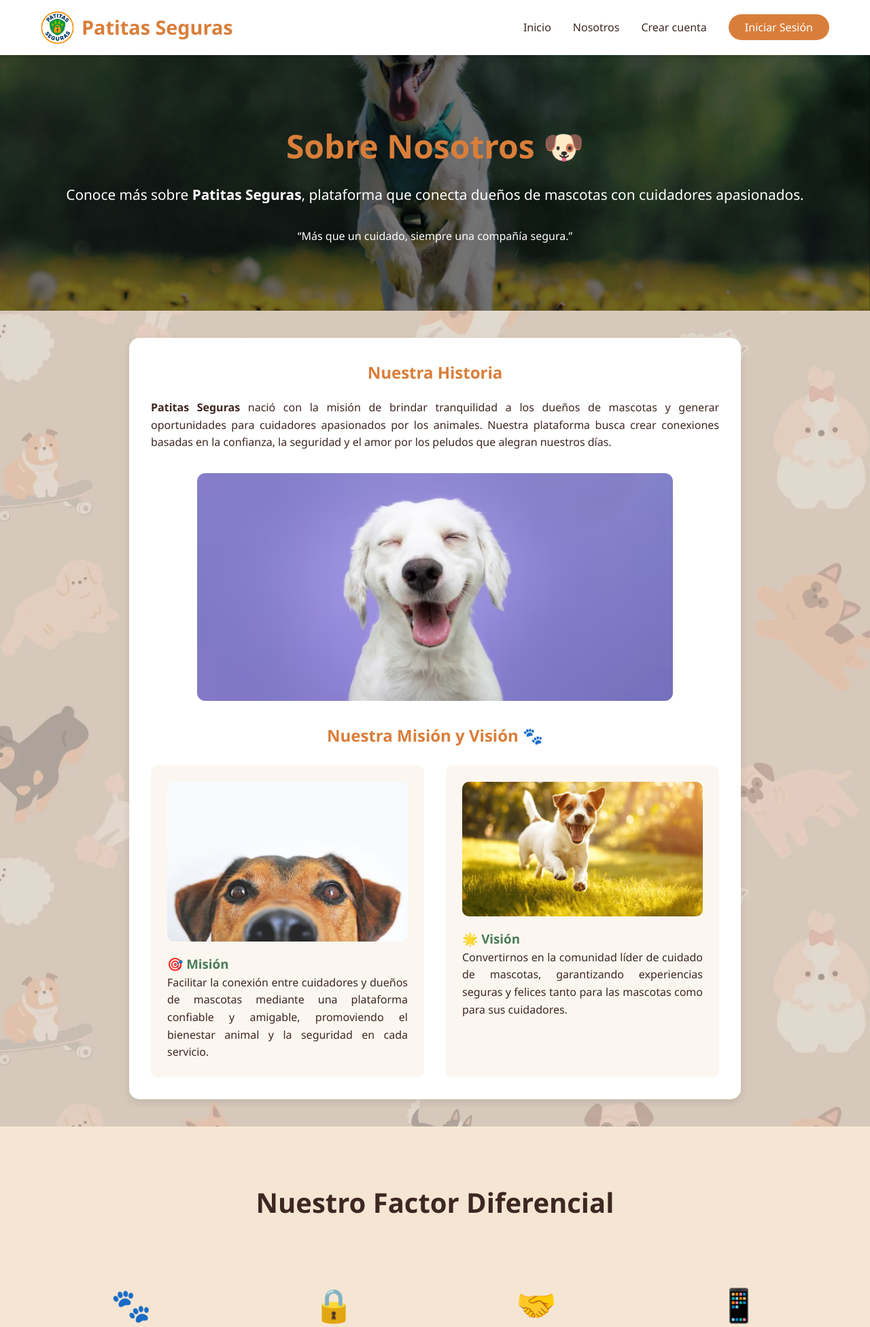
After one commit to Ardilan13/patitas, a PHP site: page /pages/nosotros.php in a window 1280 px wide. The commit adds this page. Shown: the top 1952 px of the page at 68% size. Run offline with PHP 8.4, Linux system fonts and the light colour scheme.

Commit message:
fondo, banner y estilos mejorados

```diff
--- a/assets/css/style.css
+++ b/assets/css/style.css
@@ -25,7 +25,9 @@ body {
   font-family: "Segoe UI", Tahoma, Geneva, Verdana, sans-serif;
   line-height: 1.6;
   color: var(--dark-color);
-  background-color: #f8f9fa;
+  background: url("../img/fondo.webp") no-repeat center center fixed;
+  background-size: cover;
+  min-height: 100vh;
 }
 
 .container {
@@ -44,7 +46,7 @@ body {
 h2 {
   text-align: center;
   margin-bottom: 20px;
-  color: #333;
+  color: var(--primary-color);
 }
 
 /* === Formularios === */
@@ -249,7 +251,7 @@ textarea {
 }
 
 .btn-secondary {
-  background: transparent;
+  background: white;
   border: none;
   color: var(--accent-color);
 }
--- a/includes/header.php
+++ b/includes/header.php
@@ -39,7 +39,7 @@ $tipo_usuario = $usuario_activo ? $_SESSION['usuario']['tipo_usuario'] : null;
                     <?php if (!$usuario_activo): ?>
                         <!-- Menú público -->
                         <li><a href="<?= $base_url ?>index.php">Inicio</a></li>
-                        <li><a href="<?= $base_url ?>pages/buscar_cuidador.php">Buscar Cuidadores</a></li>
+                        <li><a href="<?= $base_url ?>pages/nosotros.php">Nosotros</a></li>
                         <li><a href="<?= $base_url ?>pages/registro.php">Crear cuenta</a></li>
                         <li><a href="<?= $base_url ?>pages/login.php" class="btn-login">Iniciar Sesión</a></li>
                     <?php else: ?>
--- a/pages/dashboard.php
+++ b/pages/dashboard.php
@@ -16,15 +16,15 @@ $usuario = $_SESSION['usuario'];
         <p>Gracias por ofrecer tus servicios. Aquí puedes administrar tus anuncios.</p>
         <div class="dashboard-actions">
             <a href="anuncios_crear.php" class="btn-submit">➕ Crear nuevo anuncio</a>
-            <a href="anuncios_ver.php" class="btn-secondary">📋 Ver mis anuncios</a>
-            <a href="reservas.php" class="btn-secondary">📅 Ver mis reservados</a>
+            <a href="anuncios_ver.php" class="btn btn-secondary">📋 Ver mis anuncios</a>
+            <a href="reservas.php" class="btn btn-secondary">📅 Ver mis reservados</a>
         </div>
 
     <?php elseif ($usuario['tipo_usuario'] === 'dueno'): ?>
         <p>Explora los cuidadores disponibles y encuentra el mejor para tu mascota 🐶🐱</p>
         <div class="dashboard-actions">
             <a href="anuncios_ver.php" class="btn-submit">🔍 Ver anuncios disponibles</a>
-            <a href="reservas.php" class="btn-secondary">📅 Mis reservas</a>
+            <a href="reservas.php" class="btn btn-secondary">📅 Mis reservas</a>
         </div>
     <?php endif; ?>
 </div>
--- /dev/null
+++ b/pages/nosotros.php
@@ -0,0 +1,84 @@
+<?php include '../includes/header.php'; ?>
+
+<!-- HERO CON IMAGEN -->
+<section class="hero" style="background: url('../assets/img/baner.jpg') center/cover no-repeat; position: relative; color: white;">
+    <div style="background-color: rgba(0,0,0,0.55); position: absolute; top:0; left:0; width:100%; height:100%;"></div>
+    <div class="container" style="position: relative; z-index: 2;">
+        <h2>Sobre Nosotros 🐶</h2>
+        <p>Conoce más sobre <strong>Patitas Seguras</strong>, plataforma que conecta dueños de mascotas con cuidadores apasionados.</p>
+        <span>“Más que un cuidado, siempre una compañía segura.”</span>
+    </div>
+</section>
+
+<section class="container mt-3">
+    <div class="dashboard-container" style="background: #fff; border-radius: 15px; box-shadow: 0 4px 12px rgba(0,0,0,0.1); padding: 2rem;">
+        <h2 style="color: var(--primary-color); text-align:center;">Nuestra Historia</h2>
+        <p style="text-align: justify; margin-top: 1rem;">
+            <strong>Patitas Seguras</strong> nació con la misión de brindar tranquilidad a los dueños de mascotas y generar oportunidades para cuidadores apasionados por los animales.
+            Nuestra plataforma busca crear conexiones basadas en la confianza, la seguridad y el amor por los peludos que alegran nuestros días.
+        </p>
+
+        <div style="display: flex; justify-content: center; margin: 2rem 0;">
+            <img src="../assets/img/var1.avif" alt="Perros felices" style="border-radius: 12px; max-width: 100%; width: 700px; object-fit: cover;">
+        </div>
+
+        <h2 style="color: var(--primary-color); text-align:center;">Nuestra Misión y Visión 🐾</h2>
+        <div style="display: grid; grid-template-columns: repeat(auto-fit, minmax(300px, 1fr)); gap: 2rem; margin-top: 1.5rem;">
+            <div style="background: var(--bg-light); padding: 1.5rem; border-radius: 10px;">
+                <img src="../assets/img/var2.webp" alt="Misión" style="width:100%; border-radius:10px; margin-bottom:10px;">
+                <h3 style="color: var(--secondary-color);">🎯 Misión</h3>
+                <p style="text-align: justify;">
+                    Facilitar la conexión entre cuidadores y dueños de mascotas mediante una plataforma confiable y amigable, promoviendo el bienestar animal y la seguridad en cada servicio.
+                </p>
+            </div>
+            <div style="background: var(--bg-light); padding: 1.5rem; border-radius: 10px;">
+                <img src="../assets/img/var3.jpg" alt="Visión" style="width:100%; border-radius:10px; margin-bottom:10px;">
+                <h3 style="color: var(--secondary-color);">🌟 Visión</h3>
+                <p style="text-align: justify;">
+                    Convertirnos en la comunidad líder de cuidado de mascotas, garantizando experiencias seguras y felices tanto para las mascotas como para sus cuidadores.
+                </p>
+            </div>
+        </div>
+    </div>
+</section>
+
+<section class="servicios" style="background: var(--cream);">
+    <div class="container">
+        <h3>Nuestro Factor Diferencial</h3>
+        <div class="servicios-grid">
+            <div class="servicio-card">
+                <div class="icono">🐾</div>
+                <h4>Amor Animal</h4>
+                <p>Cuidamos a cada mascota como si fuera nuestra.</p>
+            </div>
+            <div class="servicio-card">
+                <div class="icono">🔒</div>
+                <h4>Confianza</h4>
+                <p>Servicios verificados y seguros para todos.</p>
+            </div>
+            <div class="servicio-card">
+                <div class="icono">🤝</div>
+                <h4>Comunidad</h4>
+                <p>Conectamos personas con la misma pasión por los animales.</p>
+            </div>
+            <div class="servicio-card">
+                <div class="icono">📱</div>
+                <h4>Innovación</h4>
+                <p>Plataforma fácil de usar con tecnología avanzada.</p>
+            </div>
+        </div>
+    </div>
+</section>
+
+<section class="container mt-3">
+    <div class="dashboard-container" style="background: #fff; border-radius: 15px; padding: 2rem;">
+        <h2 style="color: var(--primary-color); text-align:center;">Análisis DOFA 🧩</h2>
+        <p style="text-align: center; margin-bottom: 1rem;">Explora nuestras fortalezas, oportunidades, debilidades y amenazas.</p>
+
+        <div class="text-center" style="margin: 2rem 0;">
+            <img src="../assets/img/dofa.png" alt="Análisis DOFA" id="dofa-image" style="max-width: 90%; border-radius: 10px;">
+        </div>
+    </div>
+</section>
+
+<?php include '../includes/footer.php'; ?>
```
Also changed, not shown: index.php (+9 -3 lines), patitas_seguras.sql (+22 -16 lines), assets/img/baner.jpg (added), assets/img/fondo.webp (added), assets/img/var1.avif (added), assets/img/var2.webp (added), assets/img/var3.jpg (added).
